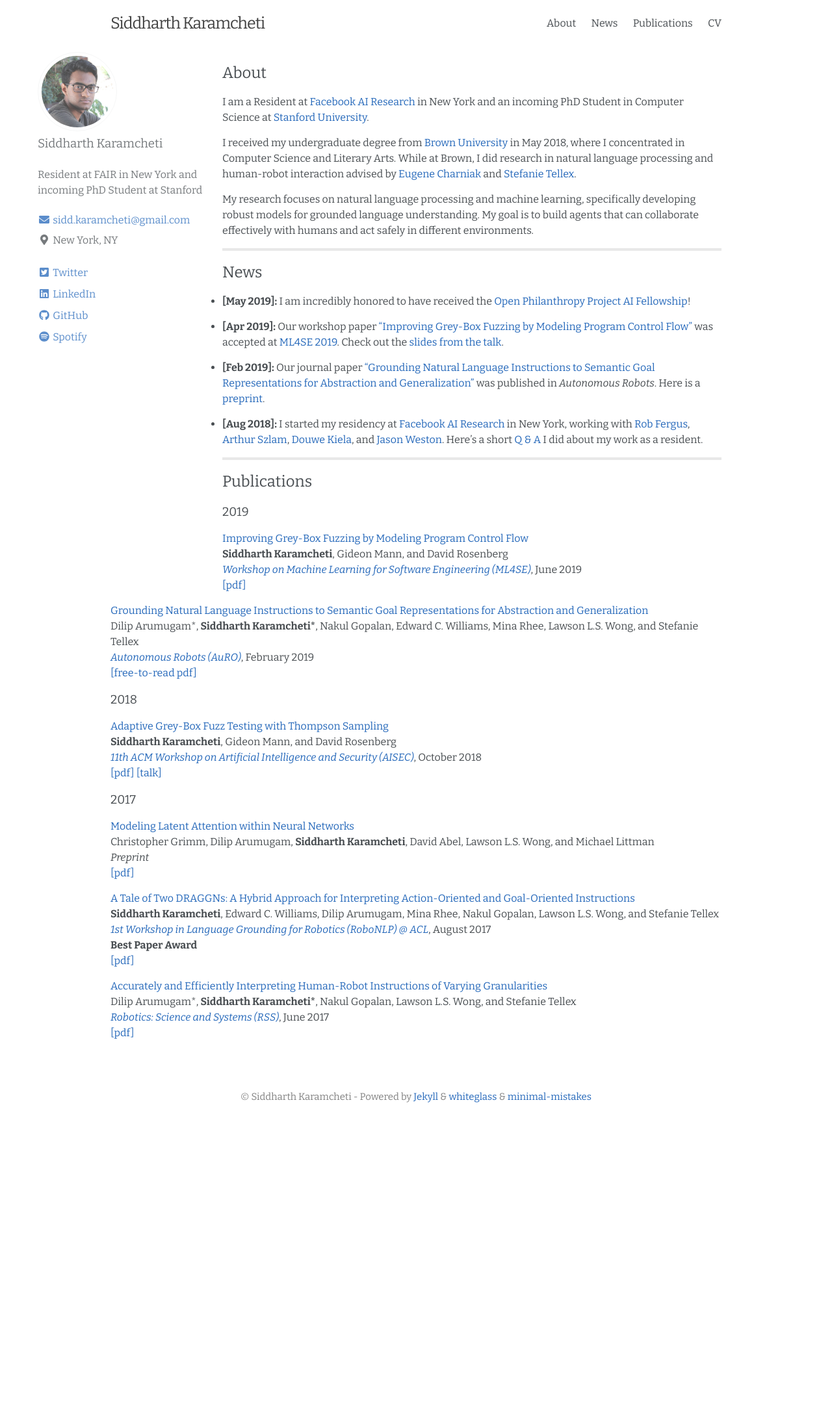
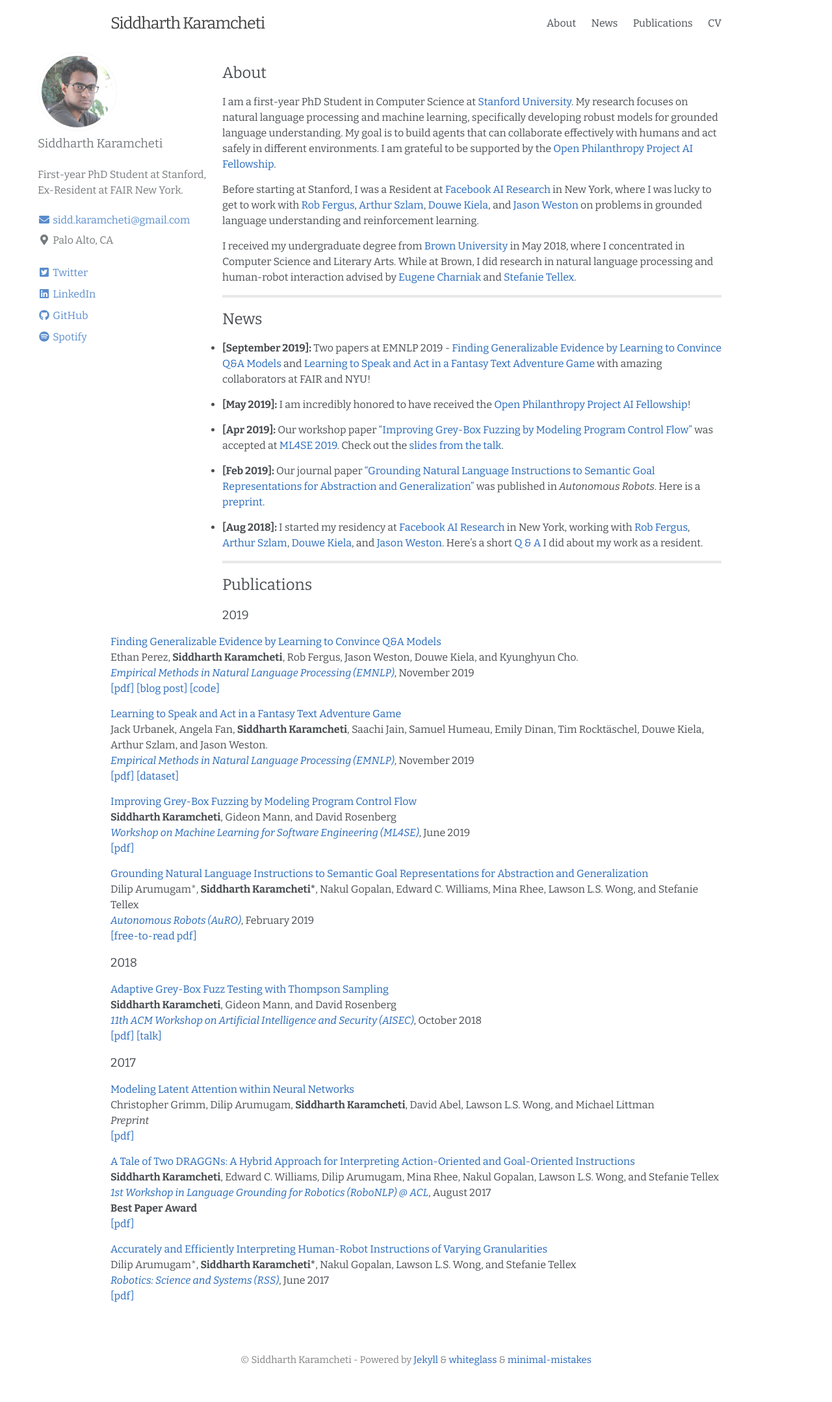
Before and after one commit to siddk/siddk.github.io, a Jekyll site: the page built from index.md, in a window 1280 px wide. Shown: the whole page at 65% size. Built offline with Jekyll 4.4.1, drawn with Linux system fonts in a browser that asks for light colours; nearby versions of some CDN libraries; before the commit the page ends 1753 px from its top, so only the background shows below that.

Commit message:
Post-EMNLP update

```diff
--- a/_includes/sidebar.html
+++ b/_includes/sidebar.html
@@ -8,7 +8,7 @@
             <h3 class="author__name" itemprop="name">Siddharth Karamcheti</h3>
             <br>
             <p class="author__bio" itemprop="description">
-                Resident at <a href="https://research.fb.com/category/facebook-ai-research/">FAIR</a> in New York and incoming PhD Student at <a href="https://cs.stanford.edu/">Stanford</a>
+                First-year PhD Student at <a href="https://cs.stanford.edu/">Stanford</a>, Ex-Resident at <a href="https://research.fb.com/category/facebook-ai-research/">FAIR New York</a>.
             </p>
         </div>
 
@@ -17,7 +17,7 @@
             <ul class="author__urls social-icons">
                 <li><a href="m&#97;i&#108;to&#58;s&#105;&#100;d&#46;k&#37;&#54;1&#114;a&#109;c%68et&#105;&#64;&#103;&#109;&#97;%69l&#46;c&#111;m" rel="nofollow noopener noreferrer"><i class="fas fa-fw fa-envelope" aria-hidden="true"></i>  sid&#100;&#46;&#107;aramcheti&#64;gma&#105;l&#46;com</a></li>
                 <li itemprop="homeLocation" itemscope itemtype="https://schema.org/Place">
-                    <i class="fas fa-fw fa-map-marker-alt" aria-hidden="true"></i> <span itemprop="name">New York, NY</span>
+                    <i class="fas fa-fw fa-map-marker-alt" aria-hidden="true"></i> <span itemprop="name">Palo Alto, CA</span>
                 </li>
                 <li><br></li>
                 <li><a href="https://twitter.com/siddkaramcheti" rel="nofollow noopener noreferrer"><i class="fab fa-fw fa-twitter-square" aria-hidden="true"></i> Twitter</a></li>
--- a/_sass/minimal-mistakes/_sidebar.scss
+++ b/_sass/minimal-mistakes/_sidebar.scss
@@ -20,7 +20,7 @@
   @include breakpoint($large) {
     float: left;
     margin-left: 50px;
-    width: calc(#{$right-sidebar-width-narrow} - 1em);
+    width: calc(#{$right-sidebar-width} - 1em);
     opacity: 0.75;
     -webkit-transition: opacity 0.2s ease-in-out;
     transition: opacity 0.2s ease-in-out;
@@ -34,14 +34,15 @@
       /* calculate height of nav list
          viewport height - nav height - masthead x-padding
       */
-      height: calc(100vh - #{$nav-height} - 2em);
+      height: 100vh;
+      //height: calc(100vh - #{$nav-height} - 2em);
     }
   }
 
-  @include breakpoint($x-large) {
-    margin-left: 50px;
-    width: calc(#{$right-sidebar-width} - 1em);
-  }
+  //@include breakpoint($x-large) {
+  //  margin-left: 50px;
+  //  width: calc(#{$right-sidebar-width} - 1em);
+  //}
 
   > * {
     margin-top: 1em;
--- a/content/bio.md
+++ b/content/bio.md
@@ -1,12 +1,15 @@
 ## About
 
-I am a Resident at [Facebook AI Research](https://research.fb.com/category/facebook-ai-research/) in New York
-and an incoming PhD Student in Computer Science at [Stanford University](https://cs.stanford.edu/).
+I am a first-year PhD Student in Computer Science at [Stanford University](https://cs.stanford.edu/). My research focuses on natural language processing and machine learning, specifically developing robust models for
+grounded language understanding. My goal is to build agents that can collaborate effectively with humans and act safely
+in different environments. I am grateful to be supported by the [Open Philanthropy Project AI Fellowship](https://www.openphilanthropy.org/focus/global-catastrophic-risks/potential-risks-advanced-artificial-intelligence/the-open-phil-ai-fellowship#Class).
+
+Before starting at Stanford, I was a Resident at [Facebook AI Research](https://research.fb.com/category/facebook-ai-research/) in New York, where
+I was lucky to get to work with [Rob Fergus](https://cs.nyu.edu/~fergus/pmwiki/pmwiki.php),
+[Arthur Szlam](https://scholar.google.com/citations?user=u3-FxUgAAAAJ&hl=en),
+[Douwe Kiela](https://douwekiela.github.io/), and [Jason Weston](http://www.thespermwhale.com/jaseweston/) on problems in grounded language understanding
+and reinforcement learning.
 
 I received my undergraduate degree from [Brown University](https://www.brown.edu/) in May 2018, where I concentrated in
 Computer Science and Literary Arts. While at Brown, I did research in natural language processing and human-robot
 interaction advised by [Eugene Charniak](http://cs.brown.edu/people/echarnia/) and [Stefanie Tellex](http://cs.brown.edu/people/stellex/).
-
-My research focuses on natural language processing and machine learning, specifically developing robust models for
-grounded language understanding. My goal is to build agents that can collaborate effectively with humans and act safely
-in different environments.
--- a/content/news.md
+++ b/content/news.md
@@ -1,4 +1,6 @@
 ## News
+- **[September 2019]:** Two papers at EMNLP 2019 - [Finding Generalizable Evidence by Learning to Convince Q&A Models](https://arxiv.org/abs/1909.05863) and [Learning to Speak and Act in a Fantasy Text Adventure Game](https://arxiv.org/abs/1903.03094) with amazing collaborators at FAIR and NYU!
+
 - **[May 2019]:** I am incredibly honored to have received the [Open Philanthropy Project AI Fellowship](https://www.openphilanthropy.org/focus/global-catastrophic-risks/potential-risks-advanced-artificial-intelligence/the-open-phil-ai-fellowship#Class)!
 
 - **[Apr 2019]:** Our workshop paper ["Improving Grey-Box Fuzzing by Modeling Program Control Flow"](https://arxiv.org/abs/1811.08973) was
--- a/content/publications.md
+++ b/content/publications.md
@@ -1,6 +1,16 @@
 ## Publications
 
 ### 2019
+
+[Finding Generalizable Evidence by Learning to Convince Q&A Models](https://arxiv.org/abs/1909.05863)
+Ethan Perez, **Siddharth Karamcheti**, Rob Fergus, Jason Weston, Douwe Kiela, and Kyunghyun Cho.
+[*Empirical Methods in Natural Language Processing (EMNLP)*](https://www.emnlp-ijcnlp2019.org/), November 2019
+[[pdf]](/assets/papers/debate-emnlp19.pdf) [[blog post]](https://medium.com/@ethanperez18/what-convinces-q-a-models-7b39faf07825) [[code]](https://github.com/ethanjperez/allennlp)
+
+[Learning to Speak and Act in a Fantasy Text Adventure Game](https://arxiv.org/abs/1903.03094)
+Jack Urbanek, Angela Fan, **Siddharth Karamcheti**, Saachi Jain, Samuel Humeau, Emily Dinan, Tim Rocktäschel, Douwe Kiela, Arthur Szlam, and Jason Weston.
+[*Empirical Methods in Natural Language Processing (EMNLP)*](https://www.emnlp-ijcnlp2019.org/), November 2019
+[[pdf]](/assets/papers/light-emnlp19.pdf) [[dataset]](https://parl.ai/projects/light/)
 
 [Improving Grey-Box Fuzzing by Modeling Program Control Flow](https://arxiv.org/abs/1811.08973)
 **Siddharth Karamcheti**, Gideon Mann, and David Rosenberg
```
Also changed, not shown: Gemfile.lock, 2 other files.
